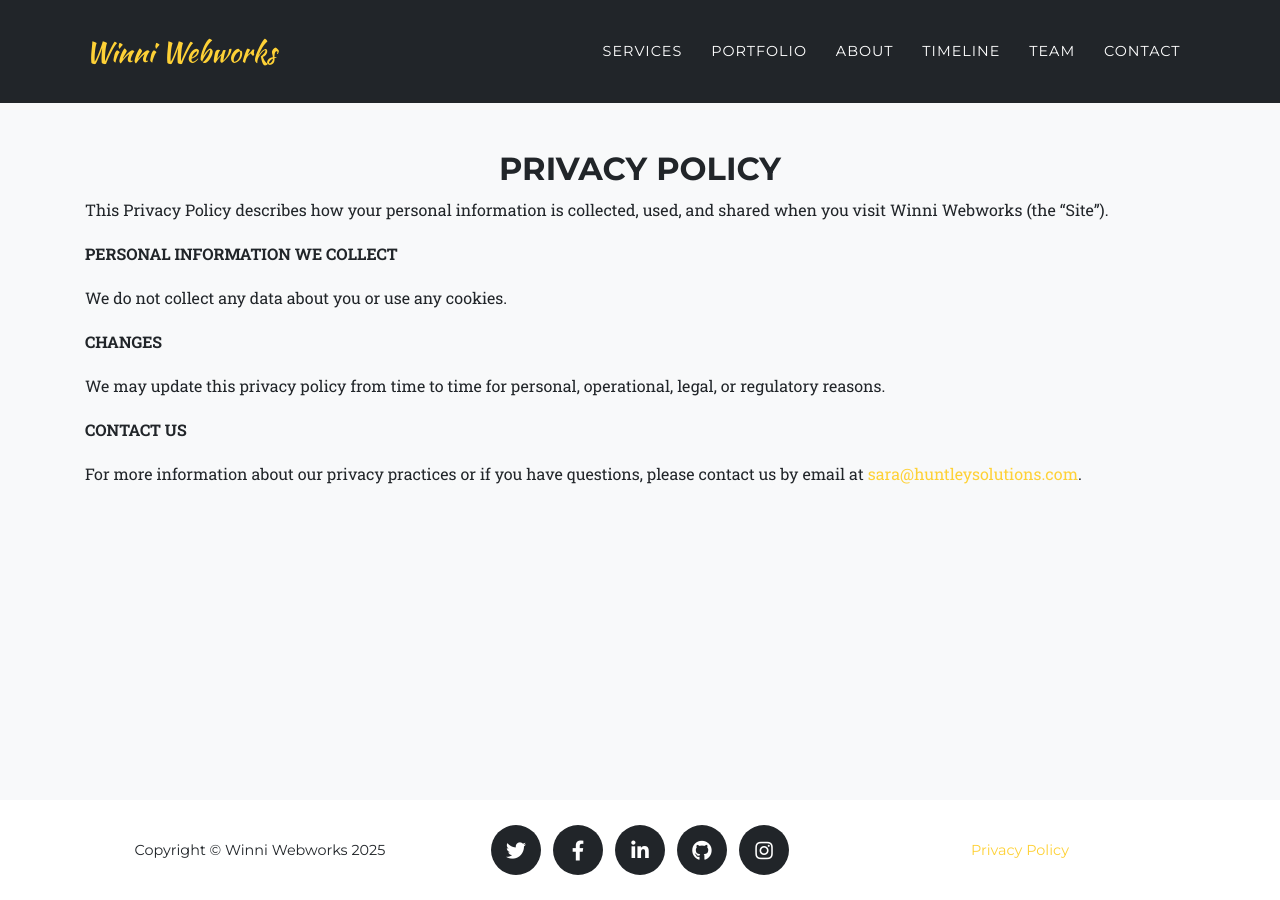
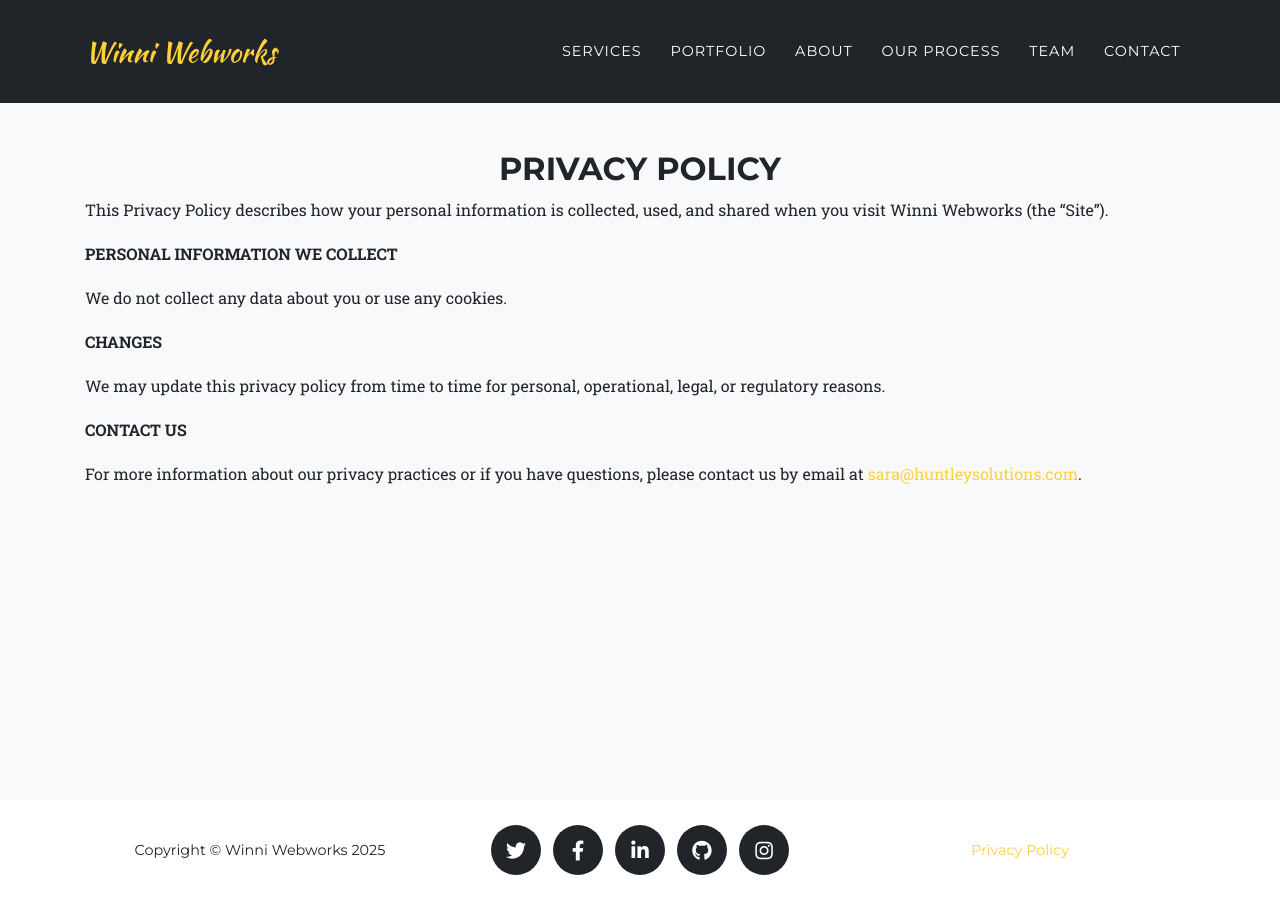
Before and after one commit to Winniwebworks/winniwebworks, a Jekyll site: the page built from legal.md, in a window 1280 px wide. Built offline with Jekyll 4.4.1, drawn with Linux system fonts in a browser that asks for light colours; some web fonts are replaced.

Commit message:
Update navigation.yml
rename timeline title

```diff
--- a/_data/navigation.yml
+++ b/_data/navigation.yml
@@ -17,7 +17,7 @@ en: &DEFAULT_EN
       section: portfolio
     - title: "About"
       section: about
-    - title: "Timeline"
+    - title: "Our Process"
       section: timeline
     - title: "Team"
       section: team
```
